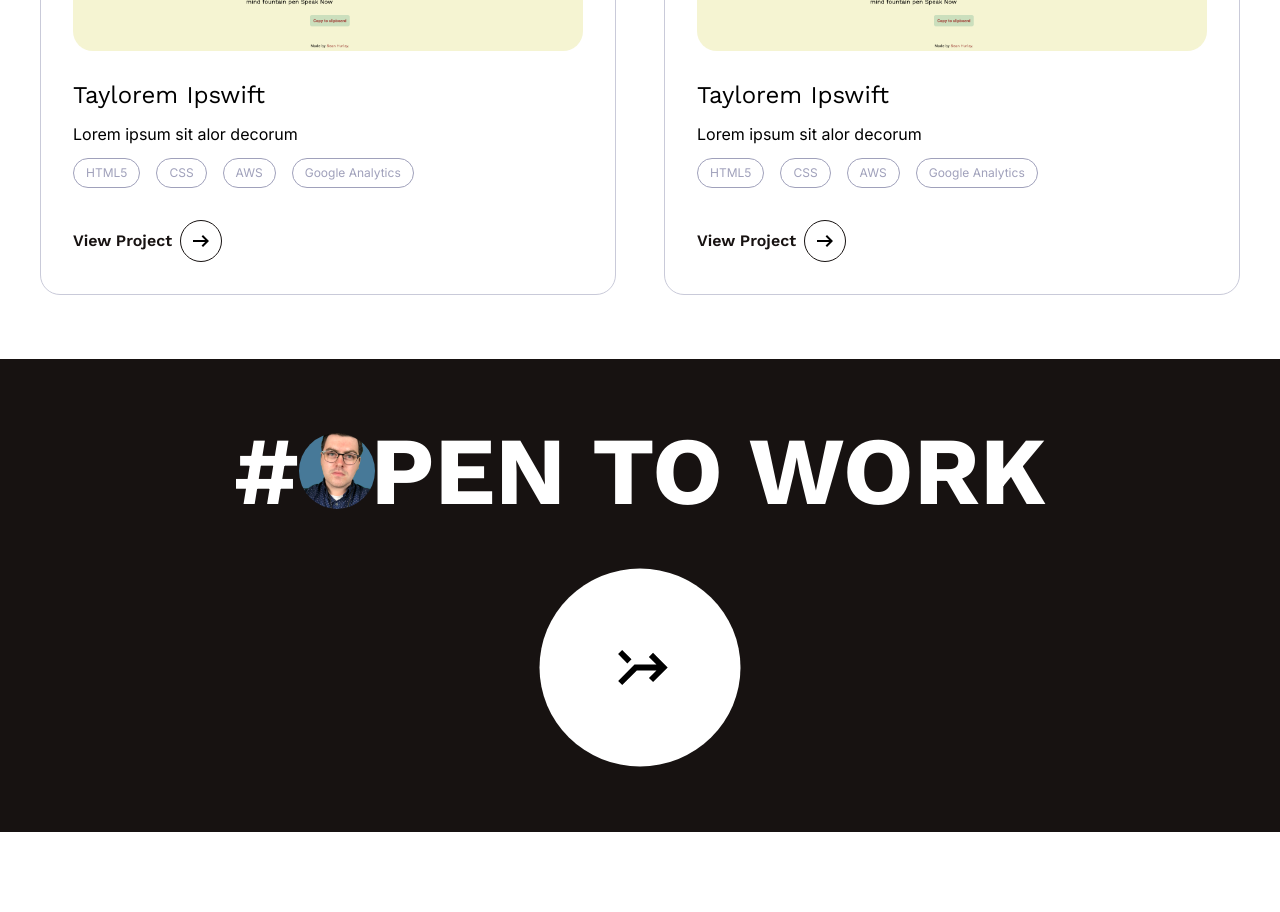
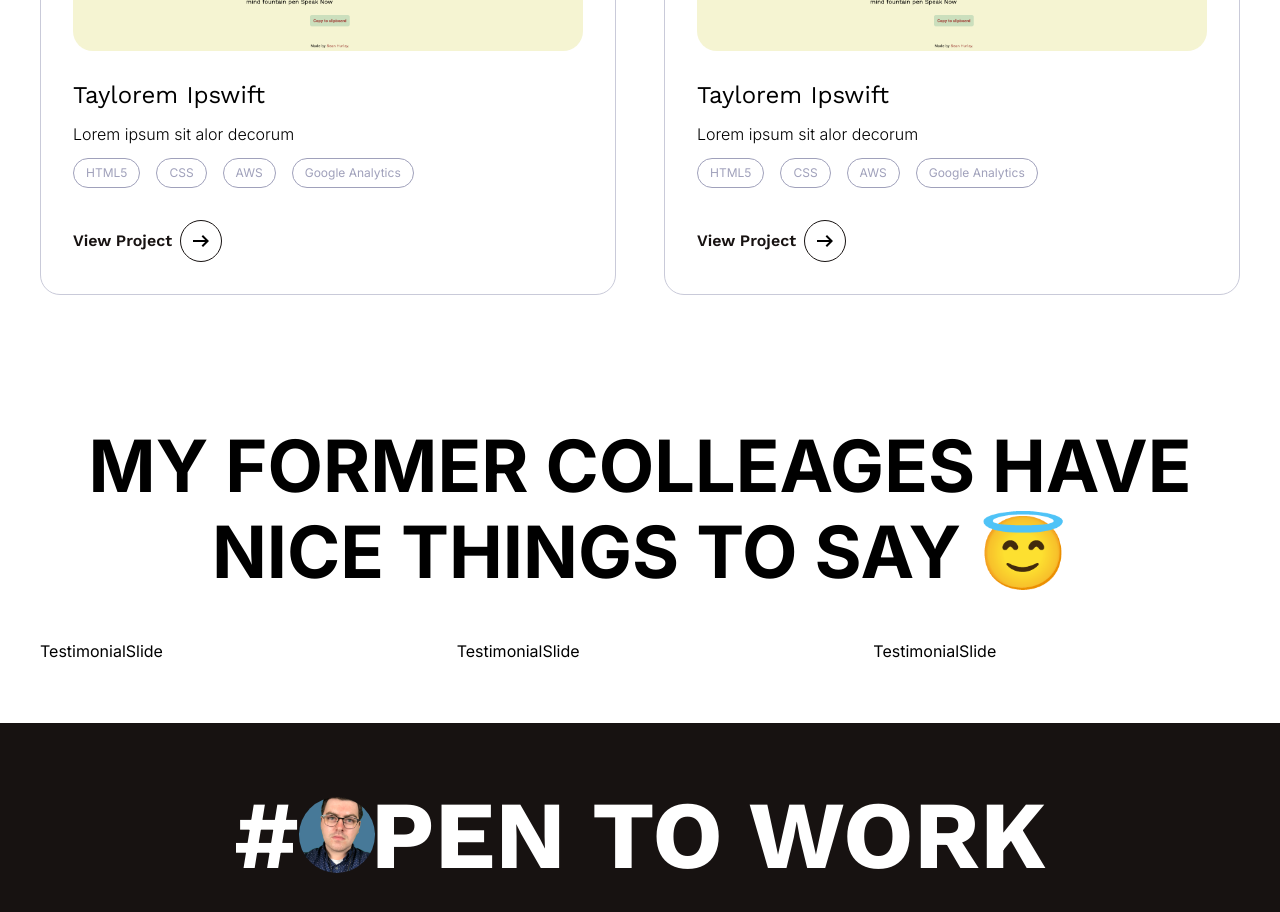
Before and after one commit to smh1988-2/sean-hurley, a Next.js app: page / in a window 1280 px wide. Shown: the part 3740-4652 px from the top of the page. Before the commit the page ends 4572 px from the top, so only its background shows below. Built offline with nearby package versions, Linux system fonts and the light colour scheme.

Commit message:
started testimonials

```diff
--- a/app/components/Cards/ProjectCard/projectCard.module.css
+++ b/app/components/Cards/ProjectCard/projectCard.module.css
@@ -19,6 +19,9 @@
     margin-bottom: .2rem;
 }
 
+.projectCardDescription {
+    font-weight: 300;
+}
 
 .toolsContainer {
     display: flex;
--- /dev/null
+++ b/app/components/Testimonials/TestimonialSlide.tsx
@@ -0,0 +1,9 @@
+import React from 'react'
+
+function TestimonialSlide() {
+  return (
+    <div>TestimonialSlide</div>
+  )
+}
+
+export default TestimonialSlide
--- /dev/null
+++ b/app/components/Testimonials/Testimonials.tsx
@@ -0,0 +1,66 @@
+"use client";
+
+import React from "react";
+
+import { Swiper, SwiperSlide } from "swiper/react";
+import { Navigation, Pagination, Scrollbar, A11y } from "swiper/modules";
+
+import styles from "./testimonials.module.css";
+
+// Import Swiper styles
+import "swiper/css";
+import "swiper/css/navigation";
+import "swiper/css/pagination";
+import TestimonialSlide from "./TestimonialSlide";
+
+const testimonialsContent = [
+  {
+    name: "",
+    title: "",
+    testimonial: "",
+  },
+  {
+    name: "",
+    title: "",
+    testimonial: "",
+  },
+  {
+    name: "",
+    title: "",
+    testimonial: "",
+  },
+];
+function Testimonials() {
+  return (
+    <section className={styles.testimonialsSection}>
+      <div className={`container ${styles.testimonialsContainer}`}>
+        <h2 className={`section-heading ${styles.testimonialsHeading}`}>
+          My former colleages have nice things to say 😇
+        </h2>
+
+        <div className={styles.testimonialsSwiperContainer}>
+          <Swiper
+            modules={[Navigation, Pagination, Scrollbar, A11y]}
+            spaceBetween={50}
+            slidesPerView={3}
+            navigation
+            pagination={{ clickable: true }}
+            scrollbar={{ draggable: true }}
+            onSwiper={(swiper) => console.log(swiper)}
+            onSlideChange={() => console.log("slide change")}
+          >
+            {testimonialsContent.map((testimonial) => {
+              return <SwiperSlide>
+                <TestimonialSlide testimonial={testimonial} />
+              </SwiperSlide>;
+            })}
+
+
+          </Swiper>
+        </div>
+      </div>
+    </section>
+  );
+}
+
+export default Testimonials;
--- /dev/null
+++ b/app/components/Testimonials/testimonials.module.css
@@ -0,0 +1,11 @@
+.testimonialsContainer {
+    display: flex;
+    flex-direction: column;
+    gap: 3rem;
+}
+
+/* .testimonialsSwiperContainer {
+    display: grid;
+    grid-template-columns: 1fr 1fr;
+    gap: 3rem;
+} */
--- a/app/page.tsx
+++ b/app/page.tsx
@@ -4,6 +4,7 @@ import Hero from './components/Hero/Hero'
 import Intro from './components/Intro/Intro'
 import Projects from './components/Projects/Projects'
 import Skills from './components/Skills/Skills'
+import Testimonials from './components/Testimonials/Testimonials'
 
 export default function Home() {
   return (
@@ -13,6 +14,7 @@ export default function Home() {
       <Intro />
       <Skills />
       <Projects />
+      <Testimonials />
       <ConversionPanel />
     </main>
   )
```
Also changed, not shown: package.json (+4 -3 lines), 1 other file (tests, documents, lock files or other folders).
